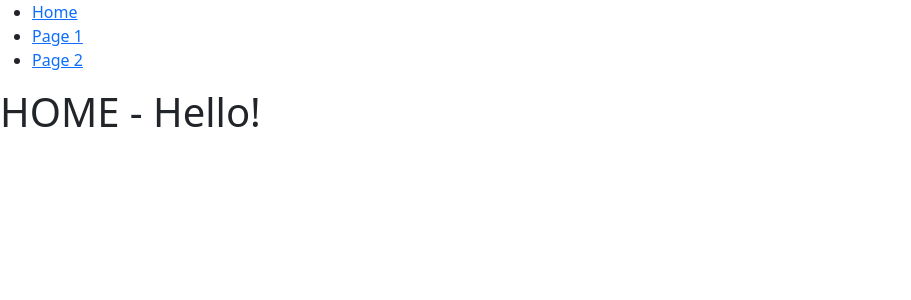
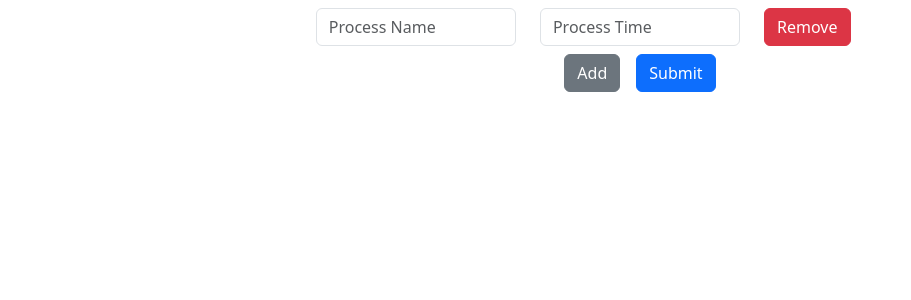
Before and after one commit to hamza14102/ideal-production-line, a React (Create React App) app: page / in a window 1280 px wide. Shown: the top 300 px of the page, without its empty margins (0-911 px from the left). Built offline with nearby package versions, Linux system fonts and the light colour scheme.

Commit message:
test with only P1

```diff
--- a/src/App.js
+++ b/src/App.js
@@ -7,14 +7,15 @@ import Navigation from './componenets/Navigation';
 function App() {
   return (
     <div className="App">
-      <Router>
+      <P1 />
+      {/* <Router>
         <Navigation />
         <Routes>
           <Route path="/" element={<Home />} />
           <Route path="/P1" element={<P1 />} />
           <Route path="/P2" element={<P2 />} />
         </Routes>
-      </Router>
+      </Router> */}
     </div>
   );
 }
```
Also changed, not shown: 1 other file (tests, documents, lock files or other folders).
